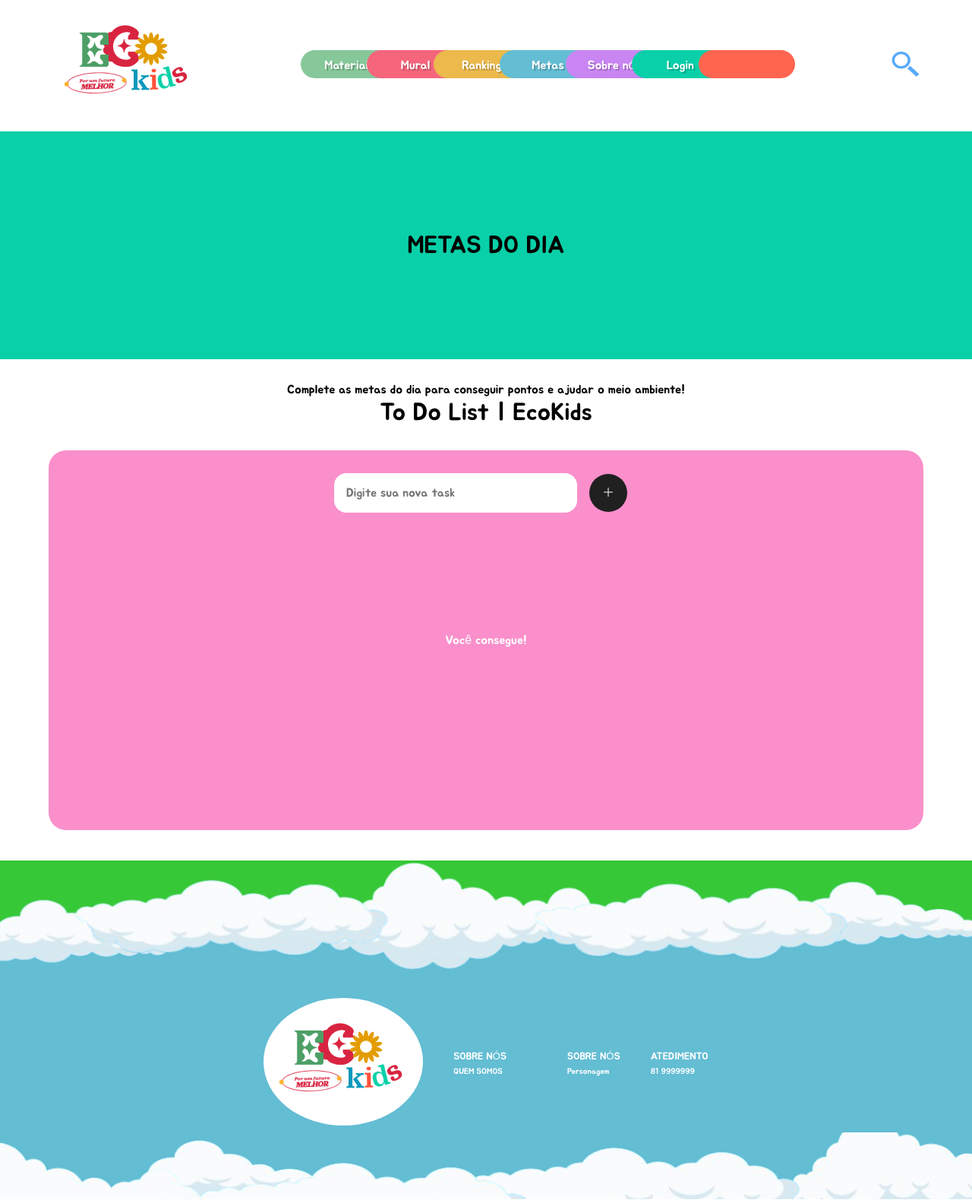
After one commit to wesley369/Ecokids, a Django app: page /ToDoList/ in a window 1280 px wide. The commit adds this page. Shown: the whole page at 76% size. Run offline with Django 5.2, Linux system fonts and the light colour scheme.

Commit message:
Criei a tela do todolist

```diff
--- /dev/null
+++ b/EcoKids/EcoKids_Integracao/static/css/ToDoList.css
@@ -0,0 +1,277 @@
+@import url('https://fonts.googleapis.com/css2?family=Lato:ital,wght@0,100;0,300;0,400;0,700;0,900;1,100;1,300;1,400;1,700;1,900&display=swap');
+
+@import url("https://fonts.googleapis.com/css2?family=Jua&display=swap");
+
+* {
+  font-family: "Jua", sans-serif;
+  font-weight: 400;
+  font-style: normal;
+  padding: 0px;
+  margin: 0px;
+  box-sizing: border-box;
+}
+
+.menu-superior {
+  display: flex;
+  justify-content: space-between;
+  align-items: center;
+  margin-left: 5%;
+  margin-right: 5%;
+  flex-wrap: wrap;
+  animation: fadeInDown 1s ease-out;
+  color: white;
+}
+
+.barra {
+  display: flex;
+  flex-direction: row;
+  width: 53%;
+  height: 42px;
+  justify-self: center;
+}
+.barra-colorida {
+  width: 33%;
+  border-radius: 29px;
+  margin-left: -20px;
+  margin-right: -20px;
+  text-align: center;
+  padding-top: 10px;
+  transition: width 0.3s ease, background-color 0.3s ease;
+  text-decoration-color: white;
+  height: 90%;
+  text-shadow:  2px 2px rgba(0, 0, 0, 0.2)
+}
+
+.barra-colorida:hover {
+  width: 50%;
+  background-color: rgb(255, 255, 255);
+  cursor: pointer;
+  color: white;
+}
+
+.barra-colorida a {
+  text-decoration: none;
+  color: white;
+}
+
+.fundo-verde {
+    width: 100%;
+    height: 300px;
+    background-color: rgba(9, 208, 168, 1);
+    text-align: center;
+    display: flex;
+    justify-content: center;
+    align-items: center;
+    margin-bottom: 30px;
+  }
+
+
+:root{
+    --color-dark: rgb(14, 14, 14);
+    --color-dark2: rgb(32, 32, 32);
+    --color-dark3: rgb(22, 22, 22);
+    --color-white: #fff;
+    --color-green: rgb(103, 195, 80);
+    --color-green2: rgb(51, 149, 26);
+    --color-red: rgb(184, 40, 35);
+    --color-red2: rgb(146, 22, 17);
+}
+
+h1, h4{
+    text-align: center;
+}
+
+/* body{
+    font-family: 'Lato';
+    background-color: var(--color-dark);
+    color: var(--color-white);
+    display: flex;
+    flex-direction: column;
+    align-items: center;
+    gap: 4rem;
+} */
+
+.content{
+    display: flex;
+    flex-direction: column;
+    gap: 4rem;
+    font-family: 'Lato';
+    background-color: rgba(250, 143, 203, 1);
+    color: var(--color-white);
+    align-items: center;
+    margin-top: 30px;
+    margin-left: 5%;
+    margin-right: 5%;
+    border-radius: 23px;
+    margin-bottom: 60px;
+    height: 500px;
+    overflow-y: auto;
+}
+
+
+.content--add-item{
+    display: flex;
+    align-items: center;
+    gap: 1rem;
+    flex-wrap: wrap;
+    width: 400px;
+    margin-top: 30px;
+}
+
+.content::-webkit-scrollbar {
+    width: 12px;
+}
+
+.content::-webkit-scrollbar-track {
+    background: #f1f1f1;
+}
+
+.content::-webkit-scrollbar-thumb {
+    background: #888;
+    border-radius: 6px;
+}
+
+.content::-webkit-scrollbar-thumb:hover {
+    background: #555;
+}
+
+#input-new-task,
+#btn-new-task{
+    border: none;
+    font-size: 1rem;
+    outline: none;
+    padding: 1rem;
+}
+
+#input-new-task{
+    width: 20rem;
+    border-radius: 1rem;
+}
+
+#btn-new-task{
+    background-color: var(--color-dark2);
+    color: var(--color-white);
+    border-radius: 50%;
+    width: 50px;
+    height: 50px;
+    cursor: pointer;
+    transition: .4s;
+}
+
+#btn-new-task:hover{
+    background-color: var(--color-dark3);
+}
+
+#to-do-list{
+    display: flex;
+    flex-direction: column;
+    gap: 1rem;
+    padding: 0;
+    margin-bottom: 30px;
+}
+
+#to-do-list li{
+    list-style-type: none;
+    font-size: 1.4rem;
+    text-transform: capitalize;
+    display: flex;
+    align-items: center;
+    justify-content: space-between;
+    gap: 10px;
+}
+
+#to-do-list li:hover{
+    /* background-color: var(--color-dark3); */
+    transition: .4s;
+    border-radius: 1rem;
+    padding-left: 1rem;
+}
+
+#btn-ok{
+    border: none;
+    background-color: var(--color-green);
+    color: var(--color-white);
+    padding: .4rem .8rem;
+    border-radius: 50%;
+    width: 50px;
+    height: 50px;
+    display: flex;
+    justify-content: center;
+    align-items: center;
+    cursor: pointer;
+    transition: .4s;
+}
+
+#btn-ok:hover{
+    background-color: var(--color-green2);
+}
+
+.content > h4{
+    text-align: bottom;
+}
+
+.rodape {
+    display: flex;
+    flex-direction: row;
+    padding-left: 5%;
+    padding-right: 5%;
+    height: 200px;
+    justify-content: center;
+    align-items: center;
+    line-height: 20px;
+    background-color: rgba(99, 189, 211, 1);
+    column-gap: 40px;
+    padding-top: 20px;
+    margin-top: -10px;
+    position: relative;
+
+  }
+  .rodape > div > img {
+    border-radius: 50%;
+  }
+  .rodape-content {
+    display: flex;
+    flex-direction: row;
+    column-gap: 40px;
+  }
+
+  .flores{
+    /* background-image: url(../img/Flores.png); */
+    background-size: cover;
+    height: 500px;
+    width: 100%;
+    background-position: center;
+    background-repeat: no-repeat;
+    margin-top: -20px;
+  }
+
+  .nuvem-bottom{
+    height: 100%;
+    background-size: cover;
+    width: 100%;
+    background-position: center;
+    background-repeat: no-repeat;
+    margin-top: -20px;
+  }
+
+  .nuvem-green{
+    height: 100%;
+    background-size: cover;
+    width: 100%;
+    background-position: center;
+    background-repeat: no-repeat;
+    margin-top: -20px;
+  }
+
+  h5{
+    color: white;
+  }
+
+  h6{
+    color: white;
+    text-decoration: none;
+  }
+
+  a {
+    text-decoration: none;
+  }
--- /dev/null
+++ b/EcoKids/EcoKids_Integracao/static/js/TodoList.js
@@ -0,0 +1,59 @@
+const localStorageKey = 'to-do-list-gn'
+
+function validateIfExistsNewTask()
+{
+    let values     = JSON.parse(localStorage.getItem(localStorageKey) || "[]")
+    let inputValue = document.getElementById('input-new-task').value
+    let exists     = values.find(x => x.name == inputValue)
+    return !exists ? false : true
+}
+
+function newTask()
+{
+    let input = document.getElementById('input-new-task')
+    input.style.border = ''
+
+    // validation
+    if(!input.value)
+    {
+        input.style.border = '1px solid red'
+        alert('Digite algo para inserir em sua lista')
+    }
+    else if(validateIfExistsNewTask())
+    {
+        alert('Já existe uma task com essa descrição')
+    }
+    else
+    {
+        // increment to localStorage
+        let values = JSON.parse(localStorage.getItem(localStorageKey) || "[]")
+        values.push({
+            name: input.value
+        })
+        localStorage.setItem(localStorageKey,JSON.stringify(values))
+        showValues()
+    }
+    input.value = ''
+}
+
+function showValues()
+{
+    let values = JSON.parse(localStorage.getItem(localStorageKey) || "[]")
+    let list = document.getElementById('to-do-list')
+    list.innerHTML = ''
+    for(let i = 0; i < values.length; i++)
+    {
+        list.innerHTML += `<li>${values[i]['name']}<button id='btn-ok' onclick='removeItem("${values[i]['name']}")'><svg xmlns="http://www.w3.org/2000/svg" width="16" height="16" fill="currentColor" class="bi bi-check-lg" viewBox="0 0 16 16"><path d="M12.736 3.97a.733.733 0 0 1 1.047 0c.286.289.29.756.01 1.05L7.88 12.01a.733.733 0 0 1-1.065.02L3.217 8.384a.757.757 0 0 1 0-1.06.733.733 0 0 1 1.047 0l3.052 3.093 5.4-6.425a.247.247 0 0 1 .02-.022Z"/></svg></button></li>`
+    }
+}
+
+function removeItem(data)
+{
+    let values = JSON.parse(localStorage.getItem(localStorageKey) || "[]")
+    let index = values.findIndex(x => x.name == data)
+    values.splice(index,1)
+    localStorage.setItem(localStorageKey,JSON.stringify(values))
+    showValues()
+}
+
+showValues()
--- a/EcoKids/EcoKids_Integracao/templates/EcoKids_Integracao/HomePage.html
+++ b/EcoKids/EcoKids_Integracao/templates/EcoKids_Integracao/HomePage.html
@@ -28,7 +28,7 @@
           <div class="barra-colorida " style="background-color: rgba(134, 200, 154, 1);">Materiais</div>
           <div class="barra-colorida " style="background-color: rgba(245, 101, 124, 1);">Mural</div>
           <div class="barra-colorida " style="background-color: rgba(235, 185, 76, 1);">Ranking</div>
-          <div class="barra-colorida " style="background-color: rgba(99, 189, 211, 1);">Metas</div>
+          <div class="barra-colorida " style="background-color: rgba(99, 189, 211, 1);"><a href="{% url 'EcoKids_Integracao:ToDoList' %}">Metas</a></div>
           <div class="barra-colorida " style="background-color: rgba(201, 133, 242, 1);"><a href="{% url 'EcoKids_Integracao:QuemSomos' %}">Sobre nós</a></div>
           <div class="barra-colorida " style="background-color: rgba(9, 208, 168, 1);"><a href="{% url 'EcoKids_Integracao:Login' %}">Login</a></div>
           <div class="barra-colorida " style="background-color: rgba(255, 101, 79, 1);"></div>
--- /dev/null
+++ b/EcoKids/EcoKids_Integracao/templates/EcoKids_Integracao/ToDoList.html
@@ -0,0 +1,87 @@
+<!DOCTYPE html>
+<html lang="en">
+<head>
+    <meta charset="UTF-8">
+    <meta http-equiv="X-UA-Compatible" content="IE=edge">
+    <meta name="viewport" content="width=device-width, initial-scale=1.0">
+    {% load static %}
+    <link rel="stylesheet" href="{% static 'css/ToDoList.css' %}">
+    <link rel="shortcut icon" href="{% static 'img/EcoKids-Logo.png' %}" type="image/x-icon">
+    <title>EcoKids</title>
+</head>
+<body>
+    <div class="menu-superior">
+        <div>
+          <a href="{% url 'EcoKids_Integracao:Login' %}"><img class="EcoKids-Logo img-fluid" src="{% static 'img/EcoKids-Logo.png' %}" alt="EcoKids-Logo"></a>
+        </div>
+        <div class="barra">
+          <div class="barra-colorida " style="background-color: rgba(134, 200, 154, 1);">Materiais</div>
+          <div class="barra-colorida " style="background-color: rgba(245, 101, 124, 1);">Mural</div>
+          <div class="barra-colorida " style="background-color: rgba(235, 185, 76, 1);">Ranking</div>
+          <div class="barra-colorida " style="background-color: rgba(99, 189, 211, 1);"><a href="{% url 'EcoKids_Integracao:ToDoList' %}">Metas</a></div>
+          <div class="barra-colorida " style="background-color: rgba(201, 133, 242, 1);"><a href="{% url 'EcoKids_Integracao:QuemSomos' %}">Sobre nós</a></div>
+          <div class="barra-colorida " style="background-color: rgba(9, 208, 168, 1);"><a href="{% url 'EcoKids_Integracao:Login' %}">Login</a></div>
+          <div class="barra-colorida " style="background-color: rgba(255, 101, 79, 1);"></div>
+        </div>
+        <div>
+            <img src="{% static 'img/pesquisar-logo.png' %}" alt="pesquisar-logo" class="img-fluid">
+        </div>
+      </div>
+      <div class="fundo-verde">
+        <h1>
+            METAS DO DIA
+        </h1>
+      </div>
+      <div>
+          <h4>
+            Complete as metas do dia para conseguir pontos e ajudar o meio ambiente!
+          </h4>
+              <h1>To Do List | EcoKids</h1>
+      </div>
+    <div class="content">
+        <div class="content--add-item">
+            <input type="text" id="input-new-task" placeholder="Digite sua nova task">
+            <button onclick="newTask()" id="btn-new-task" title="Clique aqui para adicionar uma nova task">
+                <svg xmlns="http://www.w3.org/2000/svg" width="16" height="16" fill="currentColor" class="bi bi-plus-lg" viewBox="0 0 16 16">
+                    <path fill-rule="evenodd" d="M8 2a.5.5 0 0 1 .5.5v5h5a.5.5 0 0 1 0 1h-5v5a.5.5 0 0 1-1 0v-5h-5a.5.5 0 0 1 0-1h5v-5A.5.5 0 0 1 8 2Z"/>
+                </svg>
+            </button>
+        </div>
+        <div class="content--body">
+            <ol id="to-do-list">
+            </ol>
+        </div>
+        <div>
+            <h4>Você consegue!</h4>
+        </div>
+    </div>
+    <img src="{% static 'img/nuvem_green_blue.png' %}" alt="nuvem" class="nuvem-green">
+    <div class="rodape">
+      <div>
+        <!-- <img class="EcoKids-Logo img-fluid" src="/EcoKids/EcoKids_Integracao/static/img/EcoKids-Logo.png" alt="EcoKids-Logo">  -->
+        <img class="EcoKids-Logo img-fluid" src="{% static 'img/EcoKids-Logo.png' %}" alt="EcoKids-Logo">
+      </div>
+      <div class="rodape-content">
+      <div>
+        <h5>SOBRE NÓS</h5>
+        <a href="{% url 'EcoKids_Integracao:QuemSomos' %}">
+         <H6>QUEM SOMOS</H6>
+      </div>
+        <div>
+          <h5>SOBRE NÓS</h5>
+          <a href="{% url 'EcoKids_Integracao:Personagem' %}">
+            <H6>Personagem</H6>
+          </a>
+        </div>
+        <div>
+          <h5>ATEDIMENTO</h5>
+          <!-- <a href="{% url 'EcoKids_Integracao:QuemSomos' %}"> -->
+            <H6>81 9999999</H6>
+          </a>
+        </div>
+      </div>
+    </div>
+    <img src="{% static 'img/nuvem-bottom.png' %}" alt="nuvem" class="nuvem-bottom">
+</body>
+<script src="{% static 'js/TodoList.js' %}"></script>
+</html>
--- a/EcoKids/EcoKids_Integracao/urls.py
+++ b/EcoKids/EcoKids_Integracao/urls.py
@@ -11,4 +11,5 @@ urlpatterns = [
     path('Card/', views.Card, name='Card'),
     path('login2/', views.Login2, name='Login2'),
     path('signup/', views.signup, name='signup'),
+    path('ToDoList/', views.ToDoList, name='ToDoList'),
 ]
--- a/EcoKids/EcoKids_Integracao/views.py
+++ b/EcoKids/EcoKids_Integracao/views.py
@@ -21,6 +21,9 @@ def Personagem(request):
 
 def Card(request):
     return render(request, 'EcoKids_Integracao/Card.html')
+
+def ToDoList(request):
+    return render(request, 'EcoKids_Integracao/ToDoList.html')
 
 def Login2(request):
     if request.method == 'POST':
--- a/avEcoKids/pyvenv.cfg
+++ /dev/null
@@ -1,5 +0,0 @@
-home = C:\Users\Wesley William\AppData\Local\Programs\Python\Python312
-include-system-site-packages = false
-version = 3.12.2
-executable = C:\Users\Wesley William\AppData\Local\Programs\Python\Python312\python.exe
-command = C:\Users\Wesley William\AppData\Local\Programs\Python\Python312\python.exe -m venv C:\Users\Wesley William\Documents\GitHub\Ecokids\avEcoKids
```
Also changed, not shown: 11 other files.
